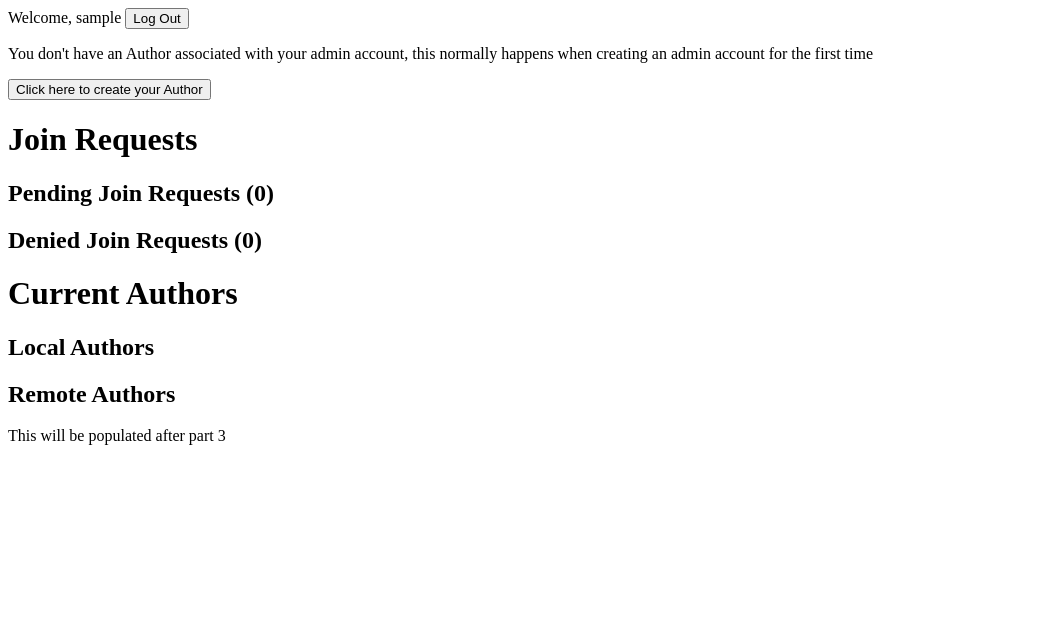
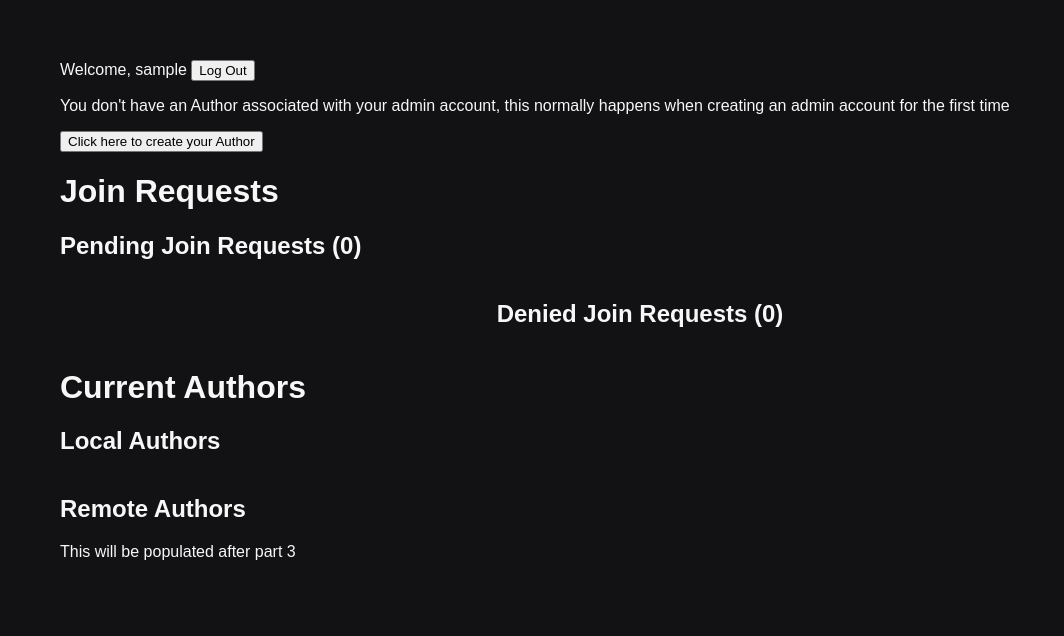
Before and after one commit to alec-zaiane/project-mod-firebrick, a Django app: page /adminpanel/ in a window 1280 px wide. Shown: the top 636 px of the page, without its empty margins (0-1064 px from the left). Run offline with Django 5.2, Linux system fonts and the light colour scheme; the visitor is signed in with stand-in values (Sample User, id 1); data that the repository does not hold is empty.

Commit message:
feat: admin panel css

```diff
--- a/src/adminpanel/templates/admin_base.html
+++ b/src/adminpanel/templates/admin_base.html
@@ -2,11 +2,16 @@
 <html>
 
 <head>
+    {% load static %}
     <title>Social Distribution Admin Panel</title>
-    {% load static %}
+    <meta charset="UTF-8">
+    <meta name="viewport" content="width=device-width, initial-scale=1.0">
+    <meta http-equiv="Content-Security-Policy" content="default-src 'self'; style-src 'self' 'unsafe-inline'">
+    <link id="_stylesheet" rel="stylesheet" type="text/css" href="{% static 'style.css' %}" />
 </head>
 
 <body>
+    <main id="admin">
         {% if user.is_authenticated and user.is_staff %}
         <nav>
             <span>Welcome, {{ user.username }}</span>
@@ -26,6 +31,7 @@
             <button type="submit">Log Out</button>
         </form>
         {% endif %}
+    </main>
 </body>
 
 </html>
--- a/src/adminpanel/templates/adminpanel.html
+++ b/src/adminpanel/templates/adminpanel.html
@@ -17,6 +17,7 @@
 <h1>Join Requests</h1>
 {# https://stackoverflow.com/questions/1465249/get-lengths-of-a-list-in-a-jinja2-template #}
 <h2>Pending Join Requests ({{ requests_active|length }})</h2>
+<section class="join-requests">
     {% for join_request in requests_active %}
     {% include 'components/join_request_card.html' %}
     {% endfor %}
@@ -24,12 +25,15 @@
     {% for join_request in requests_denied %}
     {% include 'components/join_request_card.html' %}
     {% endfor %}
+</section>
 
 <h1>Current Authors</h1>
 <h2>Local Authors</h2>
+<section class="local-authors">
     {% for author in current_authors_local %}
     {% include 'components/admin_author_card.html' %}
     {% endfor %}
+</section>
 <h2>Remote Authors</h2>
 <p>This will be populated after part 3</p>
 {% endblock %}
--- a/src/socialnetwork/static/style.css
+++ b/src/socialnetwork/static/style.css
@@ -216,6 +216,31 @@ a:link:active, a:visited:active  {
     list-style: none;
 }
 
+#admin {
+    padding: 60px;
+    box-sizing: border-box;
+}
+
+#admin .join-requests, #admin .local-authors {
+    display: flex;
+    flex-direction: column;
+    gap: 20px;
+    align-items: center;
+}
+
+#admin .join-request-card, #admin .author-card {
+    min-width: 300px;
+    margin-right: 10%;
+    background: #161519;
+    display: flex;
+    flex-direction: column;
+    border: 1px solid rgb(54 54 54);
+    padding: 30px;
+    border-radius: 10px;
+    box-shadow: 0px 2px 4px rgb(255 255 255 / 10%), 0px 8px 16px rgb(255 255 255 / 10%);
+    align-items: center;
+}
+
 @media (max-width: 1200px) {
     .login-page#join {
         flex-direction: column;
```
Lines whose indentation alone changed are shown as unchanged.
